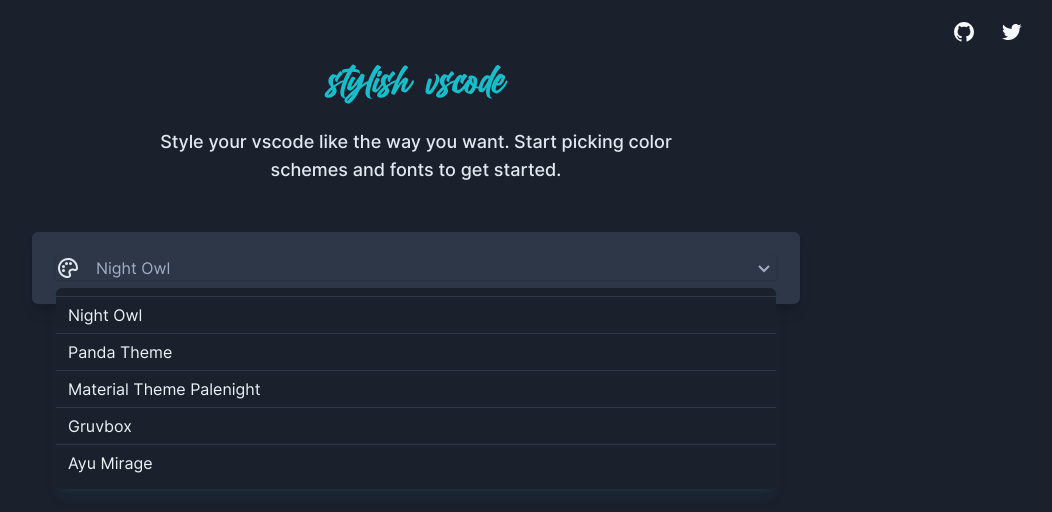
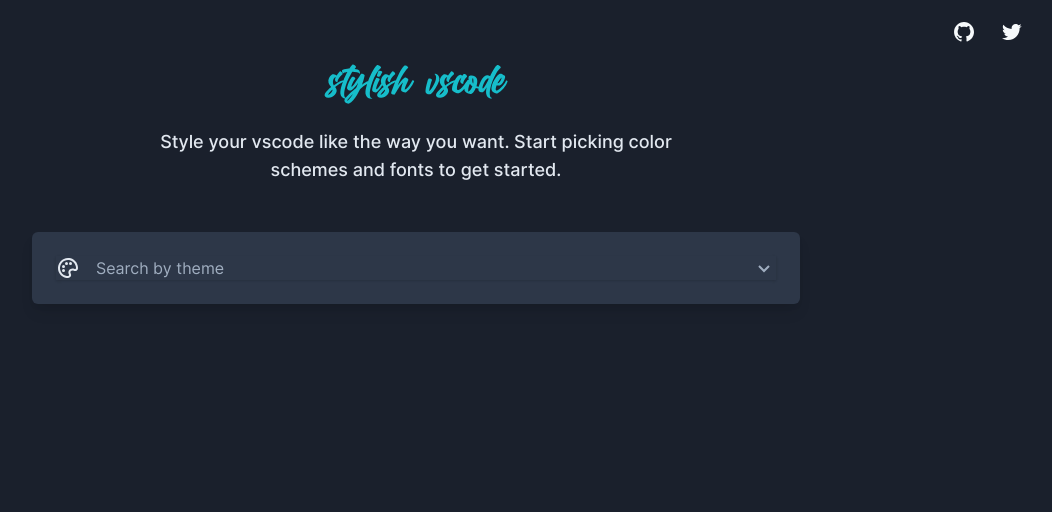
Before and after one commit to abeidahmed/stylish-vscode, a Next.js app: page / in a window 1280 px wide. Shown: the top 512 px of the page, without its empty margins (224-1276 px from the left). Built offline with nearby package versions, Linux system fonts and the light colour scheme; what @tailwindcss/ui would draw is missing.

Commit message:
create functional dropdown menu

```diff
--- a/components/icon/index.js
+++ b/components/icon/index.js
@@ -38,6 +38,15 @@
           <circle cx="14.5" cy="7.5" r="1.5" />
         </g>
       );
+    case 'sad':
+      return (
+        <g>
+          <path d="M12,2C6.486,2,2,6.486,2,12s4.486,10,10,10s10-4.486,10-10S17.514,2,12,2z M12,20c-4.411,0-8-3.589-8-8s3.589-8,8-8 s8,3.589,8,8S16.411,20,12,20z" />
+          <circle cx="8.5" cy="10.5" r="1.5" />
+          <circle cx="15.493" cy="10.493" r="1.493" />
+          <path d="M12,14c-3,0-4,3-4,3h8C16,17,15,14,12,14z" />
+        </g>
+      );
     case 'twitter':
       return (
         <g>
--- a/pages/api/hello.js
+++ /dev/null
@@ -1,6 +0,0 @@
-// Next.js API route support: https://nextjs.org/docs/api-routes/introduction
-
-export default (req, res) => {
-  res.statusCode = 200
-  res.json({ name: 'John Doe' })
-}
--- /dev/null
+++ b/pages/api/themes.js
@@ -0,0 +1,22 @@
+// Next.js API route support: https://nextjs.org/docs/api-routes/introduction
+
+const themes = [
+  {
+    id: 1,
+    name: 'Night Owl',
+    dasherizedName: 'night-owl',
+  },
+  {
+    id: 2,
+    name: 'Material Theme',
+    dasherizedName: 'material-theme',
+  },
+];
+
+export default (req, res) => {
+  let search = req.query.search;
+  const filteredThemes = themes.filter(
+    (theme) => theme.name.toLowerCase().indexOf(search.toLowerCase()) !== -1
+  );
+  res.status(200).json(filteredThemes);
+};
--- a/pages/index.js
+++ b/pages/index.js
@@ -1,8 +1,35 @@
+import { useState, useEffect, useRef } from 'react';
+import axios from 'axios';
 import { Header } from '../components/header';
 import { Hero } from '../components/hero';
 import { Icon } from '../components/icon';
+import { useOnOutsideClick } from '../utils/on-outside-click';
 
 export default function Home() {
+  const themeRef = useRef(null);
+  const [themeData, setThemeData] = useState([]);
+  const [themeInput, setThemeInput] = useState('');
+  const [themeDropdown, setThemeDropdown] = useState(false);
+
+  useOnOutsideClick(themeRef, () => setThemeDropdown(false));
+
+  useEffect(() => {
+    fetchThemes();
+  }, [themeInput]);
+
+  async function fetchThemes() {
+    try {
+      const res = await axios.get('/api/themes', {
+        params: {
+          search: themeInput,
+        },
+      });
+      setThemeData(res.data);
+    } catch (err) {
+      console.log(err);
+    }
+  }
+
   return (
     <div className="min-h-screen font-sans antialiased text-gray-300 bg-gray-900">
       <div className="px-4 mx-auto max-w-7xl sm:px-6 lg:px-8">
@@ -10,13 +37,19 @@
         <main style={{ minHeight: 'calc(100vh - 64px)' }}>
           <div>
             <Hero />
-            <div className="w-full max-w-3xl p-6 mx-auto mt-12 bg-gray-800 rounded-md shadow-lg">
+            <div
+              ref={themeRef}
+              className="w-full max-w-3xl p-6 mx-auto mt-12 bg-gray-800 rounded-md shadow-lg"
+            >
               <div className="relative">
                 <div className="relative flex items-center transition duration-150 ease-in-out focus-within:text-teal-500">
                   <input
                     type="text"
-                    placeholder="Night Owl"
+                    placeholder="Search by theme"
                     className="block w-full px-10 text-gray-200 transition duration-150 ease-in-out bg-transparent border-gray-400 shadow form-input focus:shadow-none focus:border-teal-400"
+                    value={themeInput}
+                    onChange={(e) => setThemeInput(e.target.value)}
+                    onClick={() => setThemeDropdown(true)}
                   />
                   <div className="absolute left-0 pl-2.5">
                     <Icon icon="palette" className="w-6 h-6" />
@@ -28,23 +61,36 @@
                     />
                   </div>
                 </div>
-                <div className="absolute w-full mt-2 bg-gray-900 rounded-md shadow-teal-lg">
-                  <div className="my-2">
-                    <button className="block w-full text-left px-3 py-2.5 sm:py-2 text-gray-200 leading-5 focus:outline-none focus:bg-gray-800 hover:bg-gray-800 border-t border-gray-800 first:border-t-0">
-                      Night Owl
-                    </button>
-                    <button className="block w-full text-left px-3 py-2.5 sm:py-2 text-gray-200 leading-5 focus:outline-none focus:bg-gray-800 hover:bg-gray-800 border-t border-gray-800">
-                      Panda Theme
-                    </button>
-                    <button className="block w-full text-left px-3 py-2.5 sm:py-2 text-gray-200 leading-5 focus:outline-none focus:bg-gray-800 hover:bg-gray-800 border-t border-gray-800">
-                      Material Theme Palenight
-                    </button>
-                    <button className="block w-full text-left px-3 py-2.5 sm:py-2 text-gray-200 leading-5 focus:outline-none focus:bg-gray-800 hover:bg-gray-800 border-t border-gray-800">
-                      Gruvbox
-                    </button>
-                    <button className="block w-full text-left px-3 py-2.5 sm:py-2 text-gray-200 leading-5 focus:outline-none focus:bg-gray-800 hover:bg-gray-800 border-t border-gray-800">
-                      Ayu Mirage
-                    </button>
+                <div
+                  className={`${
+                    themeDropdown ? 'block' : 'hidden'
+                  } absolute w-full mt-2 bg-gray-900 rounded-md shadow-teal-lg`}
+                >
+                  <div className="my-2 overflow-y-auto max-h-56">
+                    {themeData.length ? (
+                      themeData.map((theme) => (
+                        <button
+                          key={theme.id}
+                          className="block w-full text-left px-3 py-2.5 sm:py-2 text-gray-200 leading-5 focus:outline-none focus:bg-gray-800 hover:bg-gray-800 border-t border-gray-800 first:border-t-0 transition duration-150 ease-in-out"
+                          onClick={() => {
+                            setThemeInput(theme.name);
+                            setThemeDropdown(false);
+                          }}
+                        >
+                          {theme.name}
+                        </button>
+                      ))
+                    ) : (
+                      <div className="flex items-center px-3 min-w-0 py-2.5 sm:py-2 justify-center space-x-3">
+                        <Icon
+                          icon="sad"
+                          className="flex-shrink-0 w-6 h-6 text-gray-500"
+                        />
+                        <p className="text-gray-200 truncate">
+                          Sorry, no themes found!
+                        </p>
+                      </div>
+                    )}
                   </div>
                 </div>
               </div>
--- a/tailwind.config.js
+++ b/tailwind.config.js
@@ -20,6 +20,7 @@
   },
   variants: {
     textColor: ['responsive', 'hover', 'focus', 'focus-within'],
+    borderWidth: ['responsive', 'first'],
   },
   plugins: [require('@tailwindcss/ui')],
 };
--- /dev/null
+++ b/utils/on-outside-click.js
@@ -0,0 +1,20 @@
+import { useEffect } from 'react';
+
+export function useOnOutsideClick(ref, handler) {
+  useEffect(() => {
+    const listener = (event) => {
+      if (!ref.current || ref.current.contains(event.target)) {
+        return;
+      }
+      handler(event);
+    };
+
+    document.addEventListener('mousedown', listener);
+    document.addEventListener('touchstart', listener);
+
+    return () => {
+      document.removeEventListener('mousedown', listener);
+      document.removeEventListener('touchstart', listener);
+    };
+  }, [ref, handler]);
+}
```
